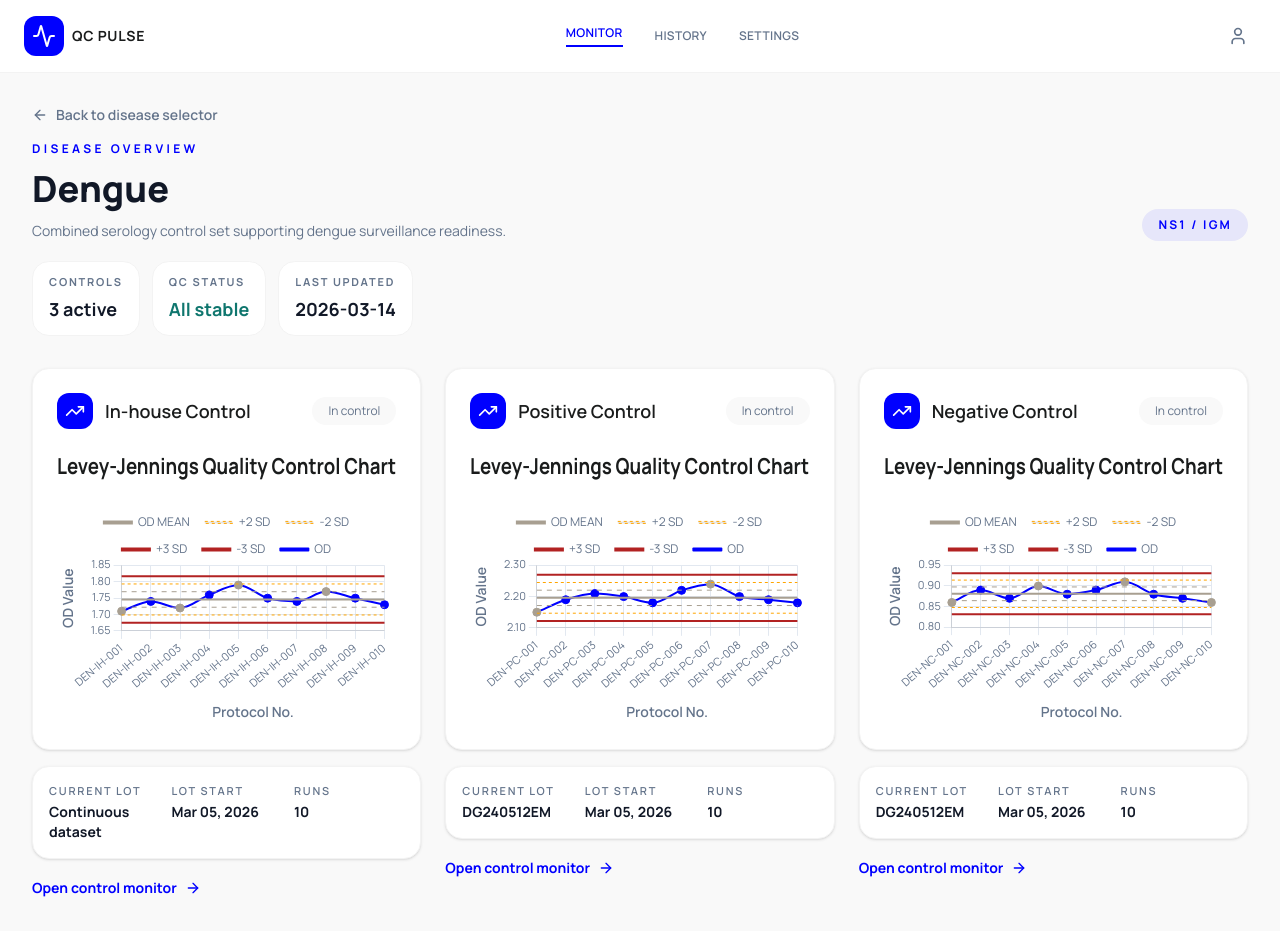
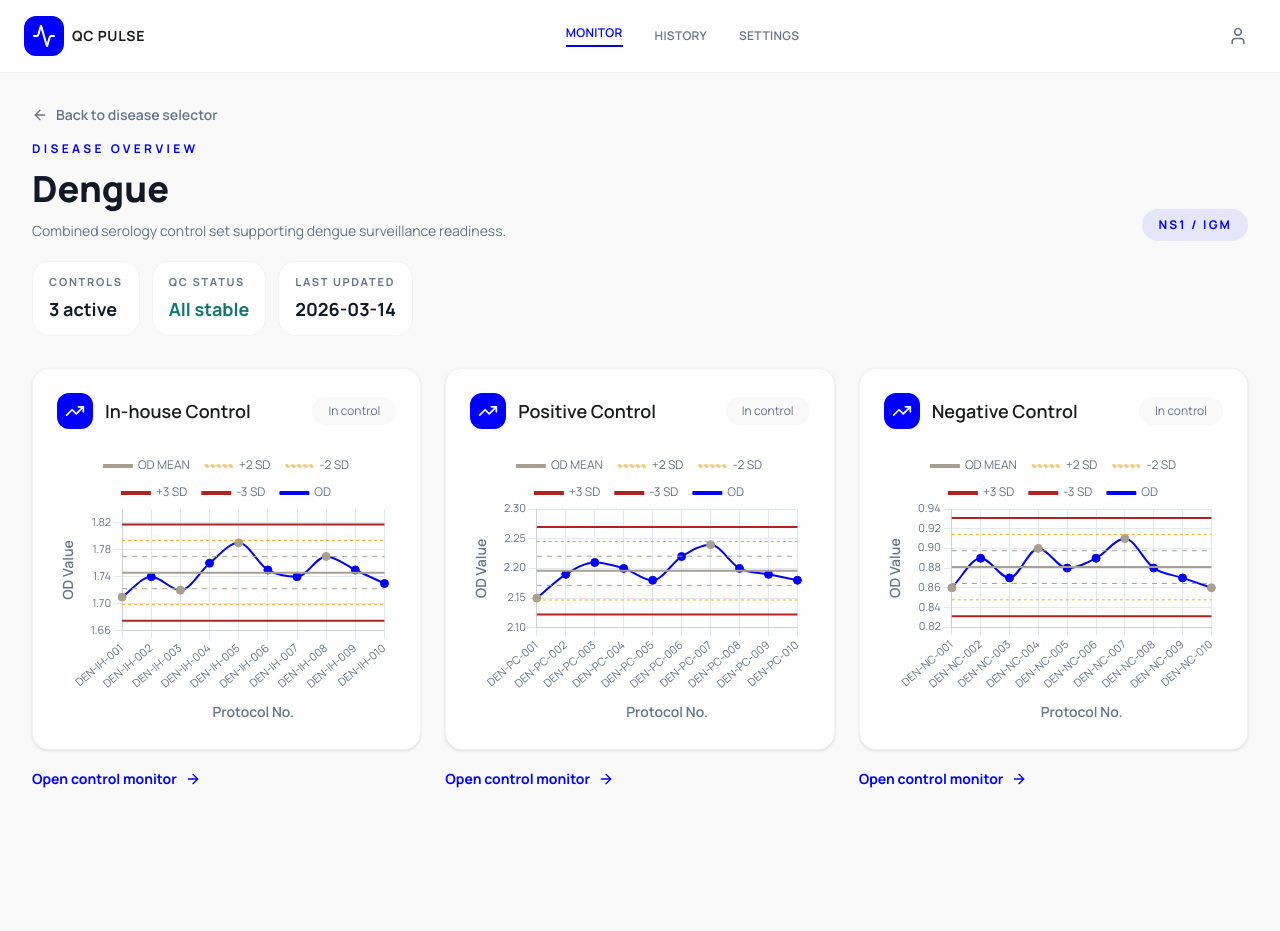
Before and after one commit to dev-jasp/lab-qc-dashboard, a React (Vite) app: page /monitor/dengue in a window 1280 px wide. After the commit the page ends 822 px from the top, so only its background shows below. Built offline with nearby package versions, Linux system fonts and the light colour scheme.

Commit message:
remove inner chart title from /monitor/:disease overview cards

```diff
--- a/src/components/chart/LeveyJenningsChart.tsx
+++ b/src/components/chart/LeveyJenningsChart.tsx
@@ -33,6 +33,7 @@ const LeveyJenningsChart: React.FC<LeveyJenningsChartProps> = ({
   height = 550,
   badgeLabel,
   headerActions,
+  showChartTitle = true,
 }) => {
   const canvasRef = useRef<HTMLCanvasElement | null>(null);
   const chartRef = useRef<ChartJS | null>(null);
@@ -63,9 +64,9 @@ const LeveyJenningsChart: React.FC<LeveyJenningsChartProps> = ({
       return;
     }
 
-    const config = createChartConfig(data, mean, sd);
+    const config = createChartConfig(data, mean, sd, showChartTitle);
     chartRef.current = new ChartJS(canvasRef.current, config);
-  }, [data, hasData, statistics, parameters]);
+  }, [data, hasData, statistics, parameters, showChartTitle]);
 
   // Cleanup on unmount
   useEffect(() => {
--- a/src/pages/DiseaseOverview.tsx
+++ b/src/pages/DiseaseOverview.tsx
@@ -22,18 +22,6 @@ type OverviewControlSummary = ReturnType<typeof getDiseaseControls>[number] & {
   activeRuns: number;
   data: ChartDataPoint[];
 };
-
-function formatDisplayDate(value: string | null): string {
-  if (!value) {
-    return 'Not set';
-  }
-
-  return new Intl.DateTimeFormat('en-US', {
-    month: 'short',
-    day: '2-digit',
-    year: 'numeric',
-  }).format(new Date(`${value}T00:00:00`));
-}
 
 async function buildControlSummary(
   disease: DiseaseSlug,
@@ -191,24 +179,8 @@ export function DiseaseOverview() {
                   title={control.label}
                   height={280}
                   badgeLabel={toneLabel[control.tone]}
+                  showChartTitle={false}
                 />
-
-                <div className="rounded-xl border border-[#F3F3F3] bg-white p-4 shadow-sm">
-                  <div className="grid gap-3 text-sm sm:grid-cols-3">
-                    <div>
-                      <p className="text-[11px] font-semibold uppercase tracking-[0.16em] text-[#64748B]">Current Lot</p>
-                      <p className="mt-1 font-bold text-[#111827]">{control.activeLotNumber ?? 'No active lot'}</p>
-                    </div>
-                    <div>
-                      <p className="text-[11px] font-semibold uppercase tracking-[0.16em] text-[#64748B]">Lot Start</p>
-                      <p className="mt-1 font-bold text-[#111827]">{formatDisplayDate(control.lotStartDate)}</p>
-                    </div>
-                    <div>
-                      <p className="text-[11px] font-semibold uppercase tracking-[0.16em] text-[#64748B]">Runs</p>
-                      <p className="mt-1 font-bold text-[#111827]">{control.activeRuns}</p>
-                    </div>
-                  </div>
-                </div>
 
                 <Link
                   to={`/monitor/${diseaseConfig.slug}/${control.slug}`}
--- a/src/types/qc.types.ts
+++ b/src/types/qc.types.ts
@@ -186,6 +186,7 @@ export interface LeveyJenningsChartProps {
   height?: number;
   badgeLabel?: string;
   headerActions?: React.ReactNode;
+  showChartTitle?: boolean;
 }
 
 export interface InputPanelProps {
--- a/src/utils/chart-config.ts
+++ b/src/utils/chart-config.ts
@@ -6,7 +6,8 @@ import { calculateZScore, getPointColor } from './qc-calculations';
 export const createChartConfig = (
   data: QCChartDataPoint[],
   mean: number,
-  sd: number
+  sd: number,
+  showChartTitle: boolean = true,
 ): ChartConfiguration<'line'> => {
   const pointColors = data.map(d => {
     if (d.isViolation) {
@@ -132,12 +133,12 @@ export const createChartConfig = (
       responsive: true,
       maintainAspectRatio: false,
       interaction: {
-        intersect: false,
-        mode: 'index' as const,
+        intersect: true,
+        mode: 'nearest' as const,
       },
       plugins: {
         title: {
-          display: true,
+          display: showChartTitle,
           text: 'Levey-Jennings Quality Control Chart',
           font: { size: 22, weight: 'bold' as const, family: "'Manrope', sans-serif" },
           color: '#1A1C1C',
@@ -164,14 +165,17 @@ export const createChartConfig = (
           borderColor: 'rgba(0, 0, 255, 0.5)',
           borderWidth: 1,
           cornerRadius: 8,
-          displayColors: true,
+          displayColors: false,
+          intersect: true,
+          mode: 'nearest' as const,
+          filter: (context: TooltipItem<'line'>) => context.dataset.label === 'OD',
           callbacks: {
-            afterLabel: function(context: TooltipItem<'line'>) {
+            title: () => '',
+            label: function(context: TooltipItem<'line'>) {
               const point = data[context.dataIndex];
-              const zScore = calculateZScore(point.value, mean, sd).toFixed(2);
-              return [`Date: ${point.timestamp}`, `Z-Score: ${zScore}`];
-            }
-          }
+              return [`OD: ${point.value.toFixed(4)}`, `Date: ${point.timestamp}`];
+            },
+          },
         }
       },
       scales: {
```
